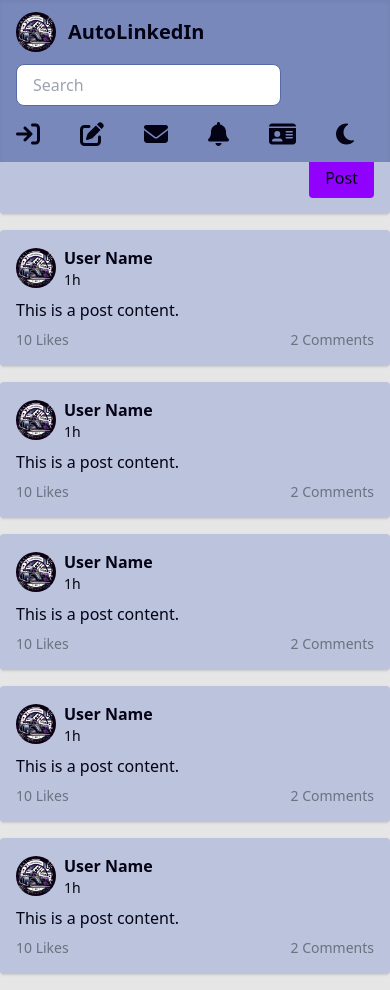
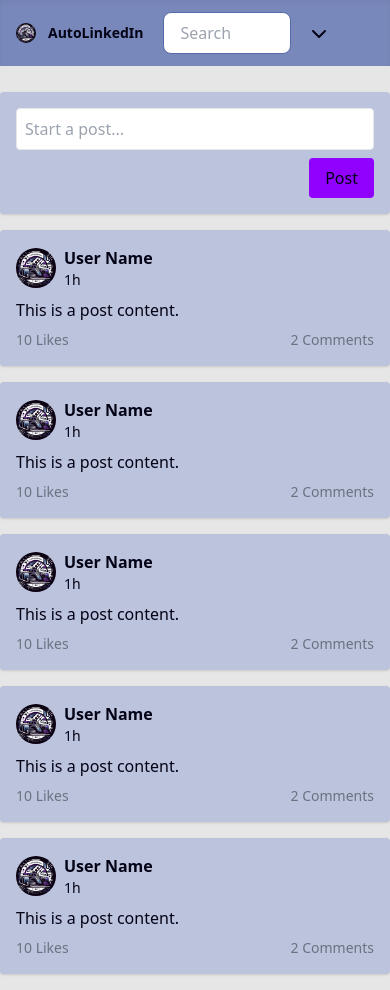
Before and after one commit to Projet-NASA/Front, a Nuxt app: page / in a window 390 px wide. Built offline with nearby package versions, Linux system fonts and the light colour scheme.

Commit message:
navbar responsive complète

```diff
--- a/components/HeaderDefault.vue
+++ b/components/HeaderDefault.vue
@@ -2,17 +2,23 @@
   <nav
     :class="['bg-secondary-400', 'shadow-inner', 'text-text-default', 'fixed', 'z-20', isFloating, 'left-0', 'right-0', 'mx-auto', 'transition-all duration-400 ease-in-out']">
     <div class="max-w-screen-xl flex flex-wrap justify-between items-center px-4 py-3 mx-auto space-y-3 md:space-y-0">
-      <nuxt-link to="/" class="text-text-default flex items-center space-x-3">
-        <img class="w-auto h-10 rounded-full" src="../public/logo-rounded.png" alt="Logo" />
-        <div class="text-text-default ml-2 font-bold text-xl">
-          AutoLinkedIn
+      <div class="flex items-center justify-between space-x-5 sm:space-x-10 md:space-x-20 lg:space-x-40">
+        <nuxt-link to="/" class="text-text-default flex items-center space-x-3">
+          <img class="w-5 h-5 lg:w-8 lg:h-8 xl:w-10 xl:h-10 rounded-full" src="../public/logo-rounded.png" alt="Logo" />
+          <div class="text-text-default lg:ml-2 font-bold text-sm md:text-base lg:text-xl xl:text-2xl">
+            AutoLinkedIn
+          </div>
+        </nuxt-link>
+        <div class="flex items-center">
+          <input type="text" placeholder="Search"
+            class="w-32 md:w-48 lg:w-64 xl:w-96 text-black px-4 py-2 border bg-white border-secondary-default rounded-lg focus:outline-none focus:ring-2 focus:ring-secondary-300" />
         </div>
-      </nuxt-link>
-      <div class="flex items-center">
-        <input type="text" placeholder="Search"
-          class="text-black px-4 py-2 border bg-white border-secondary-default rounded-lg focus:outline-none focus:ring-2 focus:ring-secondary-300" />
+        <button class="flex items-center sm:hidden" @click="developMenu">
+          <FontAwesomeIcon :icon="faChevronDown" class="block" id="develop"/>
+          <FontAwesomeIcon :icon="faChevronUp" class="hidden" id="hide" />
+        </button>
       </div>
-      <ul class="flex flex-row items-center space-x-10 text-2xl font-bold">
+      <ul class="hidden sm:flex flex-row mx-auto items-center space-x-5 lg:space-x-10 text-2xl font-bold" id="navbar">
         <li>
           <nuxt-link to="login" class="text-text-default">
             <span v-if="$route.path === '/login'">
@@ -60,7 +66,7 @@
 
 <script setup>
 import { FontAwesomeIcon } from '@fortawesome/vue-fontawesome'
-import { faSun, faMoon, faArrowRightToBracket, faPenToSquare, faEnvelope, faBell, faIdCard } from '@fortawesome/free-solid-svg-icons'
+import { faSun, faMoon, faArrowRightToBracket, faPenToSquare, faEnvelope, faBell, faIdCard, faChevronDown, faChevronUp } from '@fortawesome/free-solid-svg-icons'
 import { useCookie } from "#app";
 import { onMounted, ref } from 'vue';
 
@@ -94,4 +100,25 @@ const handleScroll = () => {
   }
 };
 
+
+const developMenu = () => {
+  const navbar = document.getElementById('navbar');
+  const develop = document.getElementById('develop');
+  const hide = document.getElementById('hide');
+  if (navbar.classList.contains('hidden')) {
+    navbar.classList.remove('hidden');
+    navbar.classList.add('flex');
+    develop.classList.remove('block');
+    develop.classList.add('hidden');
+    hide.classList.remove('hidden');
+    hide.classList.add('block');
+  } else {
+    navbar.classList.remove('flex');
+    navbar.classList.add('hidden');
+    develop.classList.remove('hidden');
+    develop.classList.add('block');
+    hide.classList.remove('block');
+    hide.classList.add('hidden');
+  }
+};
 </script>
```
